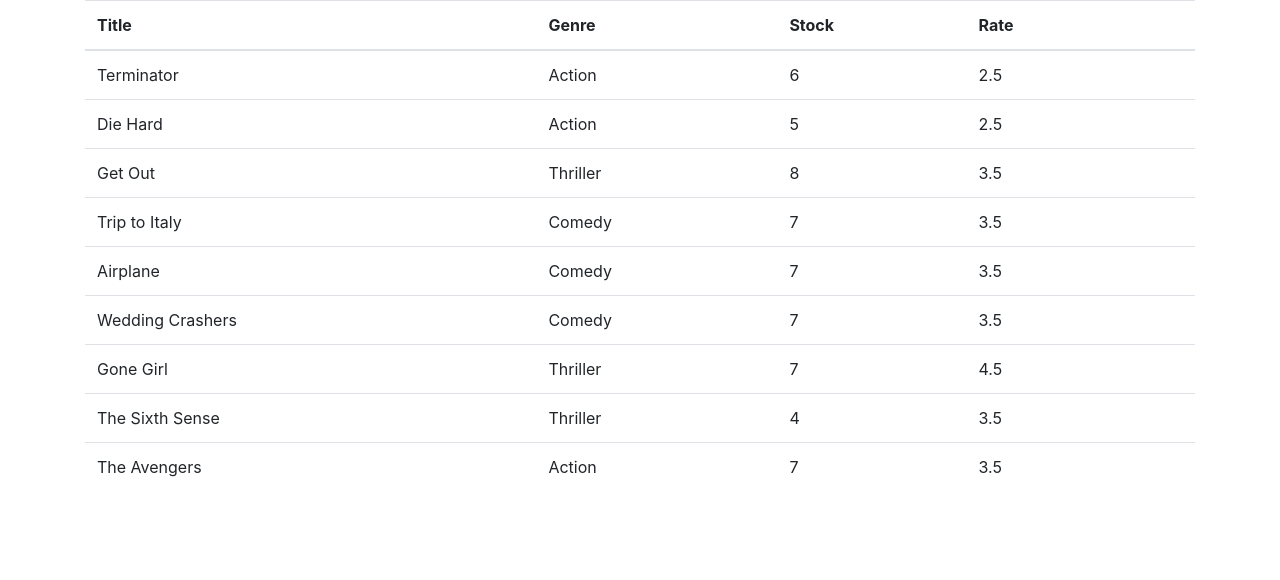
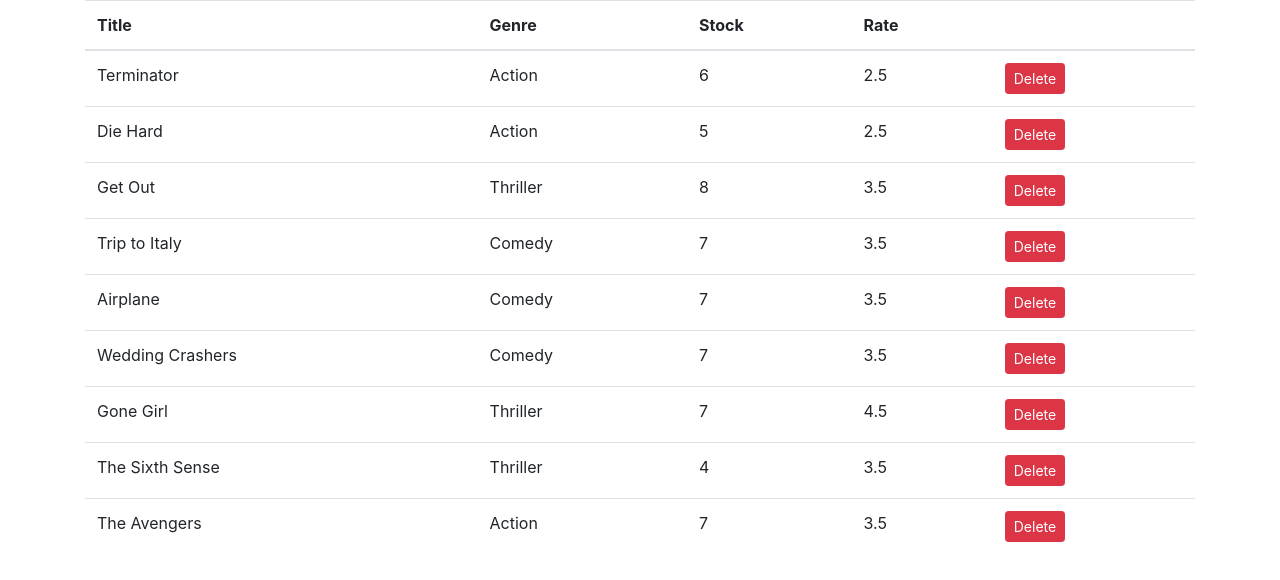
Before and after one commit to ShazadH/Vidly, a React (Create React App) app: page / in a window 1280 px wide. Shown: the top 580 px of the page. Built offline with nearby package versions, Linux system fonts and the light colour scheme.

Commit message:
Add Delete Function

```diff
--- a/src/App.js
+++ b/src/App.js
@@ -1,6 +1,6 @@
 import React from "react";
+import Movies from "./components/movies";
 import "./App.css";
-import Movies from "./components/movies";
 
 function App() {
   return (
--- a/src/components/movies.jsx
+++ b/src/components/movies.jsx
@@ -5,6 +5,12 @@
   state = {
     movies: getMovies(),
   };
+
+  handleDelete = (movie) => {
+    const movies = this.state.movies.filter((m) => m._id !== movie._id);
+    this.setState({ movies });
+  };
+
   render() {
     return (
       <React.Fragment>
@@ -20,12 +26,19 @@
           </thead>
           <tbody>
             {this.state.movies.map((movie) => (
-              <tr key="movie._id">
+              <tr key={movie._id}>
                 <td>{movie.title}</td>
                 <td>{movie.genre.name}</td>
                 <td>{movie.numberInStock}</td>
                 <td>{movie.dailyRentalRate}</td>
-                <td></td>
+                <td>
+                  <button
+                    onClick={() => this.handleDelete(movie)}
+                    className="btn btn-danger btn-sm"
+                  >
+                    Delete
+                  </button>
+                </td>
               </tr>
             ))}
           </tbody>
--- a/src/index.js
+++ b/src/index.js
@@ -6,12 +6,7 @@
 import "bootstrap/dist/css/bootstrap.css";
 import "font-awesome/css/font-awesome.css";
 
-ReactDOM.render(
-  <React.StrictMode>
-    <App />
-  </React.StrictMode>,
-  document.getElementById("root")
-);
+ReactDOM.render(<App />, document.getElementById("root"));
 
 // If you want your app to work offline and load faster, you can change
 // unregister() to register() below. Note this comes with some pitfalls.
```
